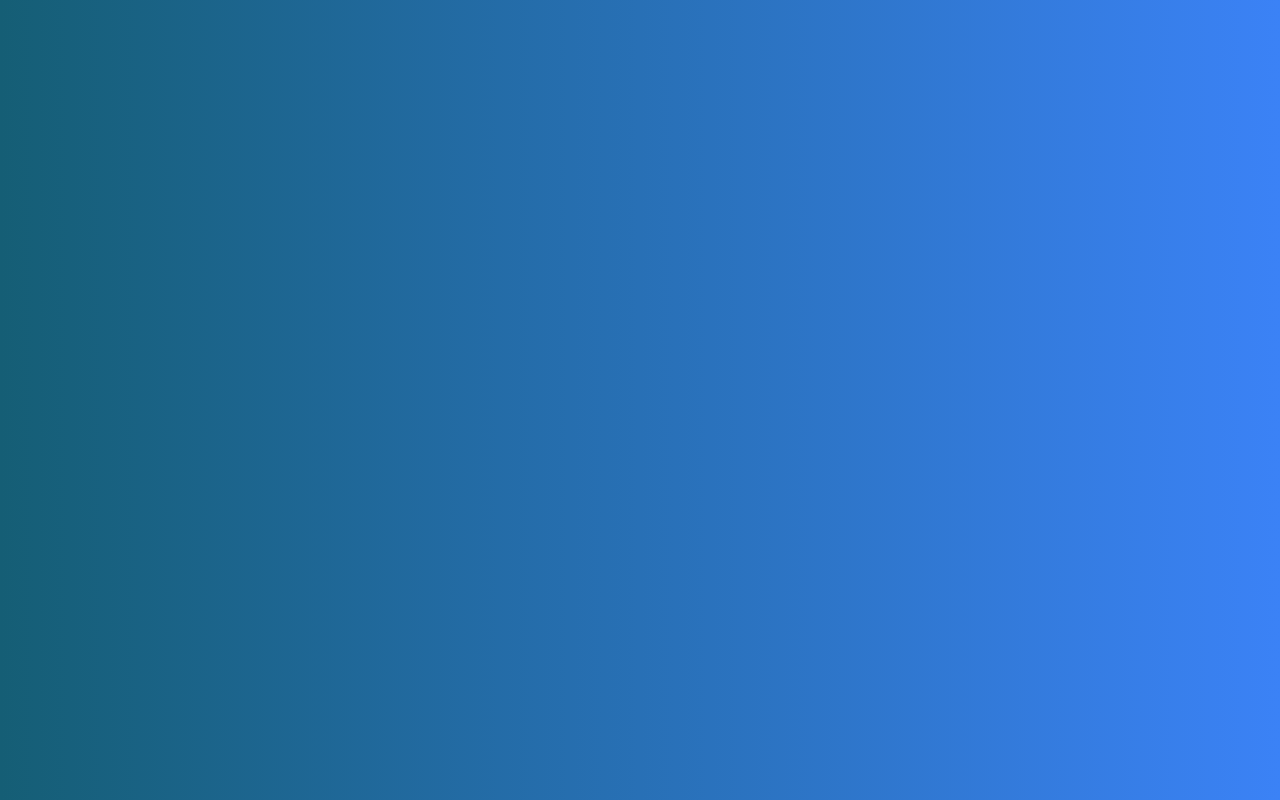
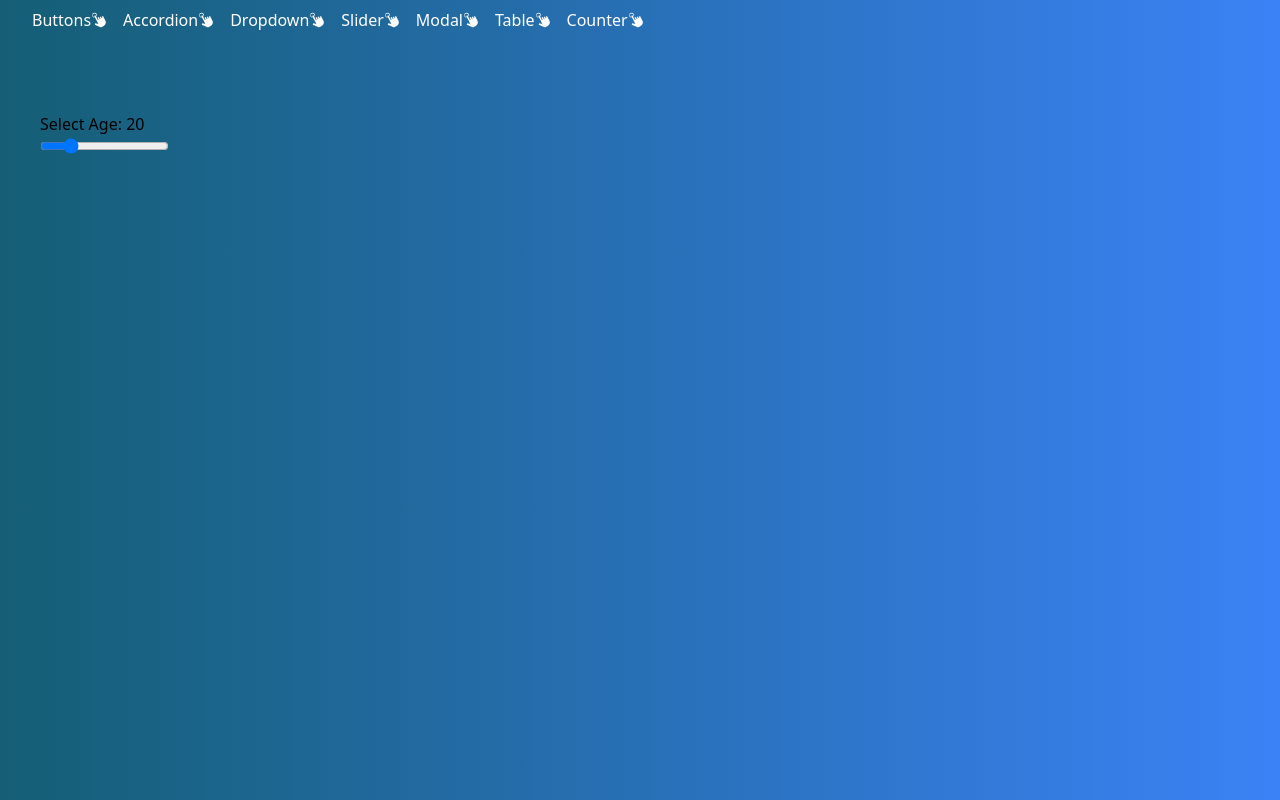
Before and after one commit to Harshalbih/React-tailwind, a React (Create React App) app: page /slider in a window 1280 px wide. Before the commit this address had no page. Built offline with nearby package versions, Linux system fonts and the light colour scheme; the HTML template or start-up script is replaced by a standard one.

Commit message:
Reverted

```diff
--- a/package.json
+++ b/package.json
@@ -1,6 +1,7 @@
 {
   "name": "reacttail",
   "version": "0.1.0",
+  "homepage": "https://github.com/Harshalbih/React-tailwind",
   "private": true,
   "dependencies": {
     "@testing-library/jest-dom": "^5.17.0",
@@ -15,6 +16,8 @@
     "web-vitals": "^2.1.4"
   },
   "scripts": {
+    "predeploy": "npm run build",
+    "deploy": "gh-pages -b main -d build",
     "start": "react-scripts start",
     "build": "react-scripts build",
     "test": "react-scripts test",
--- a/src/App.js
+++ b/src/App.js
@@ -2,6 +2,7 @@
 import Buttonpage from "./pages/Buttonpage";
 import Accordianpage from "./pages/Accordianpage";
 import Dropdownpage from "./pages/Dropdownpage";
+import Sliderpage from "./pages/Sliderpage";
 import Modalpage from "./pages/Modalpage";
 import Tablepage from "./pages/Tablepage";
 import Counterpage from "./pages/Counterpage";
@@ -15,11 +16,12 @@ import {
 function App() {
   return (
     <div className="bg-gradient-to-r from-cyan-800 to-blue-500 col-span-5 min-h-screen">
-      <Router basename={process.env.PUBLIC_URL}>
+      <Router>
         <Routes>
           <Route exact path="/" element={<Buttonpage />}/>
           <Route exact path="/accordian" element={<Accordianpage />}/>
           <Route exact path="/dropdown" element={<Dropdownpage/>}/>
+          <Route exact path="/slider" element={<Sliderpage />}/>
           <Route exact path="/modal" element={<Modalpage />}/>
           <Route exact path="/table" element={<Tablepage />}/>
           <Route exact path="/counter" element={<Counterpage initialCount={10}/>}/>
--- a/src/Components/Sidebar.js
+++ b/src/Components/Sidebar.js
@@ -16,6 +16,9 @@ function Sidebar() {
           <Link to="/dropdown" className="hover:text-blue-300 flex flex-y">Dropdown <GiClick className='mt-1'/></Link>
         </li>
         <li>
+          <Link to="/slider" className="hover:text-blue-300 flex flex-y">Slider <GiClick className='mt-1'/></Link>
+        </li>
+        <li>
           <Link to="/modal" className="hover:text-blue-300 flex flex-y">Modal <GiClick className='mt-1'/></Link>
         </li>
         <li>
--- /dev/null
+++ b/src/Components/Slider.js
@@ -0,0 +1,24 @@
+import { useState } from "react";
+
+function Slider() {
+  const [age, setAge] = useState(20);
+
+  const handleChange = (e) => {
+    setAge(e.target.value);
+  };
+
+  return (
+    <div className="ml-10 mt-20">
+      <h2>Select Age: {age} </h2>
+      <input
+        type="range"
+        min={0}
+        max={100}
+        value={age}
+        onChange={handleChange}
+      />
+    </div>
+  );
+}
+
+export default Slider;
--- /dev/null
+++ b/src/pages/Sliderpage.js
@@ -0,0 +1,12 @@
+import React from "react";
+import Slider from "../Components/Slider";
+import Sidebar from "../Components/Sidebar";
+
+function Sliderpage() {
+  return <div>
+    <Sidebar />
+    <Slider />
+    </div>;
+}
+
+export default Sliderpage;
--- a/src/pages/Tablepage.js
+++ b/src/pages/Tablepage.js
@@ -1,6 +1,6 @@
 import React from 'react'
 import Table from '../Components/Table'
-import Sidebar from '../Components/Sidebar';
+import Sidebar from '../Components/Sidebar'
 
 function Tablepage() {
 const data = [
@@ -19,7 +19,6 @@ const config = [
     <div>
         <Sidebar />
         <Table data={data} config={config}/>
-
     </div>
   )
 }
```
Also changed, not shown: public/index.html (+23 -0 lines).
